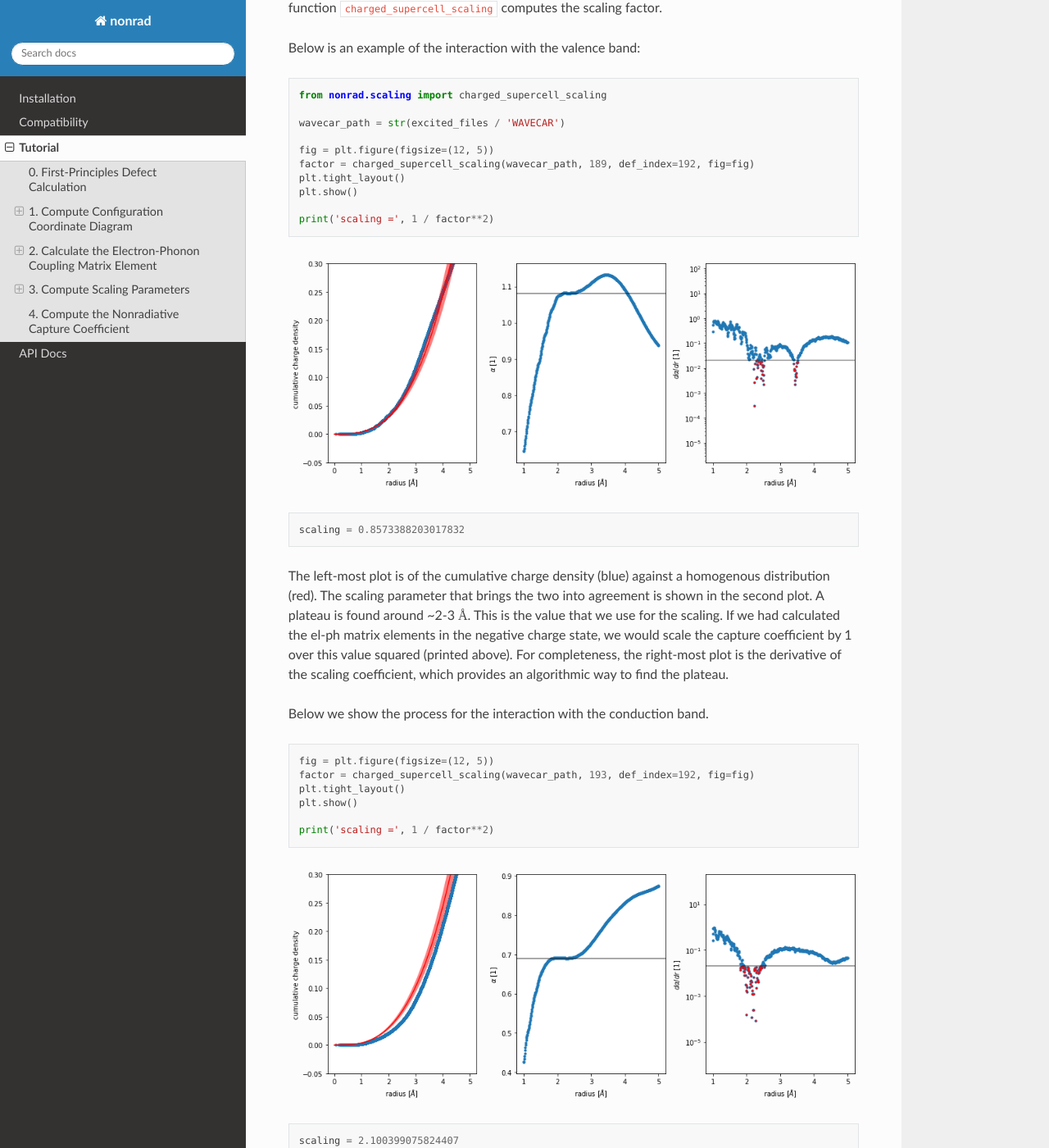
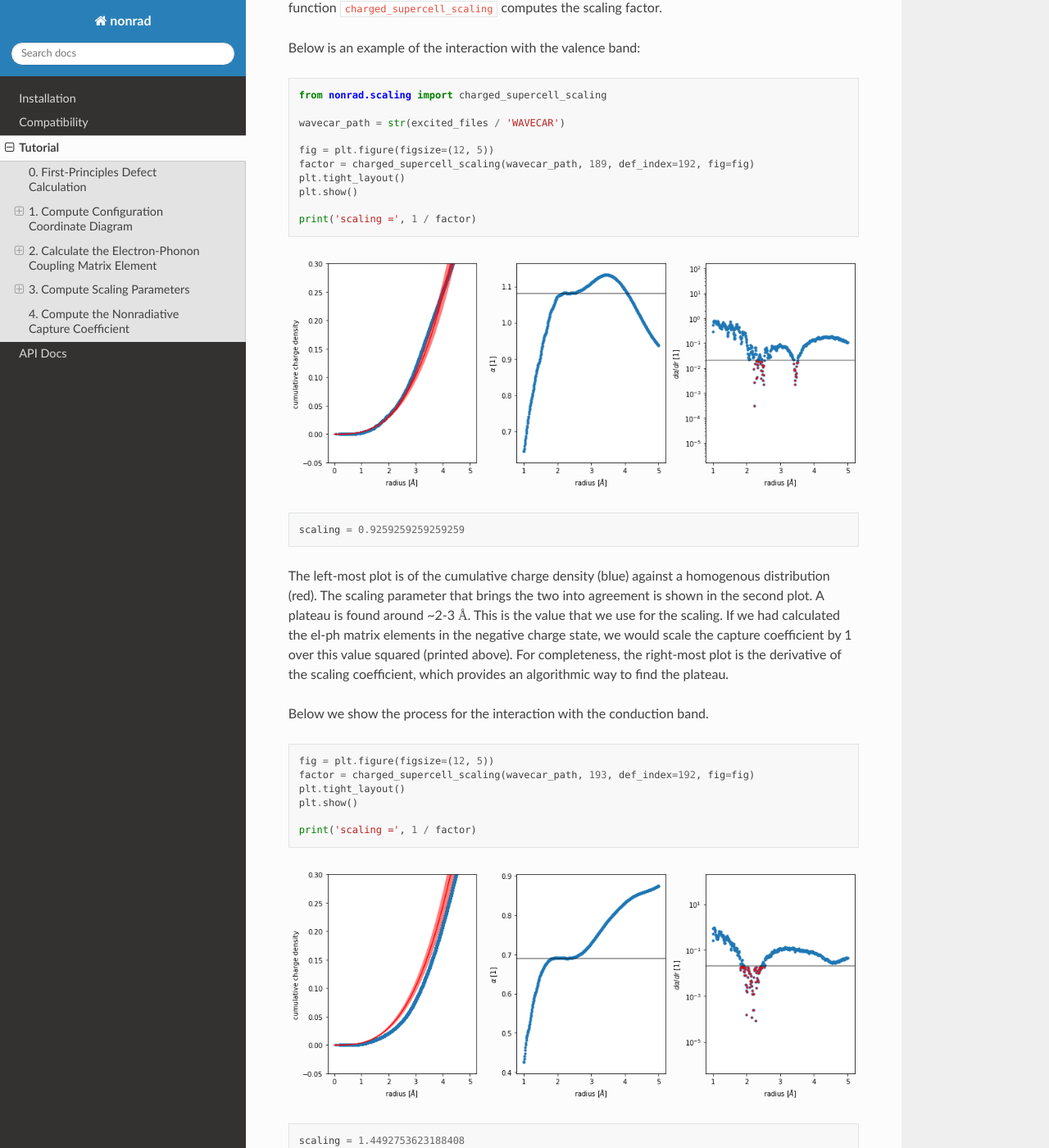
Before and after one commit to mturiansky/nonrad, a Sphinx documentation site: the page built from docs/tutorial.rst, in a window 1280 px wide and 1400 px high, scrolled down 7855 px. Shown: the whole window at 82% size. Built offline with Sphinx 7.4.7 and the Read the Docs theme 2.0.0, drawn with Linux system fonts in a browser that asks for light colours; the version number could not be read and is left out.

Commit message:
fix scaling

```diff
--- a/docs/tutorial.rst
+++ b/docs/tutorial.rst
@@ -409,7 +409,7 @@ Below is an example of the interaction with the valence band:
     plt.tight_layout()
     plt.show()
 
-    print('scaling =', 1 / factor**2)
+    print('scaling =', 1 / factor)
 
 
 
@@ -418,7 +418,7 @@ Below is an example of the interaction with the valence band:
 
 .. parsed-literal::
 
-    scaling = 0.8573388203017832
+    scaling = 0.9259259259259259
 
 
 The left-most plot is of the cumulative charge density (blue) against a
@@ -440,7 +440,7 @@ Below we show the process for the interaction with the conduction band.
     plt.tight_layout()
     plt.show()
 
-    print('scaling =', 1 / factor**2)
+    print('scaling =', 1 / factor)
 
 
 
@@ -449,7 +449,7 @@ Below we show the process for the interaction with the conduction band.
 
 .. parsed-literal::
 
-    scaling = 2.100399075824407
+    scaling = 1.4492753623188408
 
 
 Here we see that the distribution is suppressed near the defect.
```
Also changed, not shown: 1 other file.
